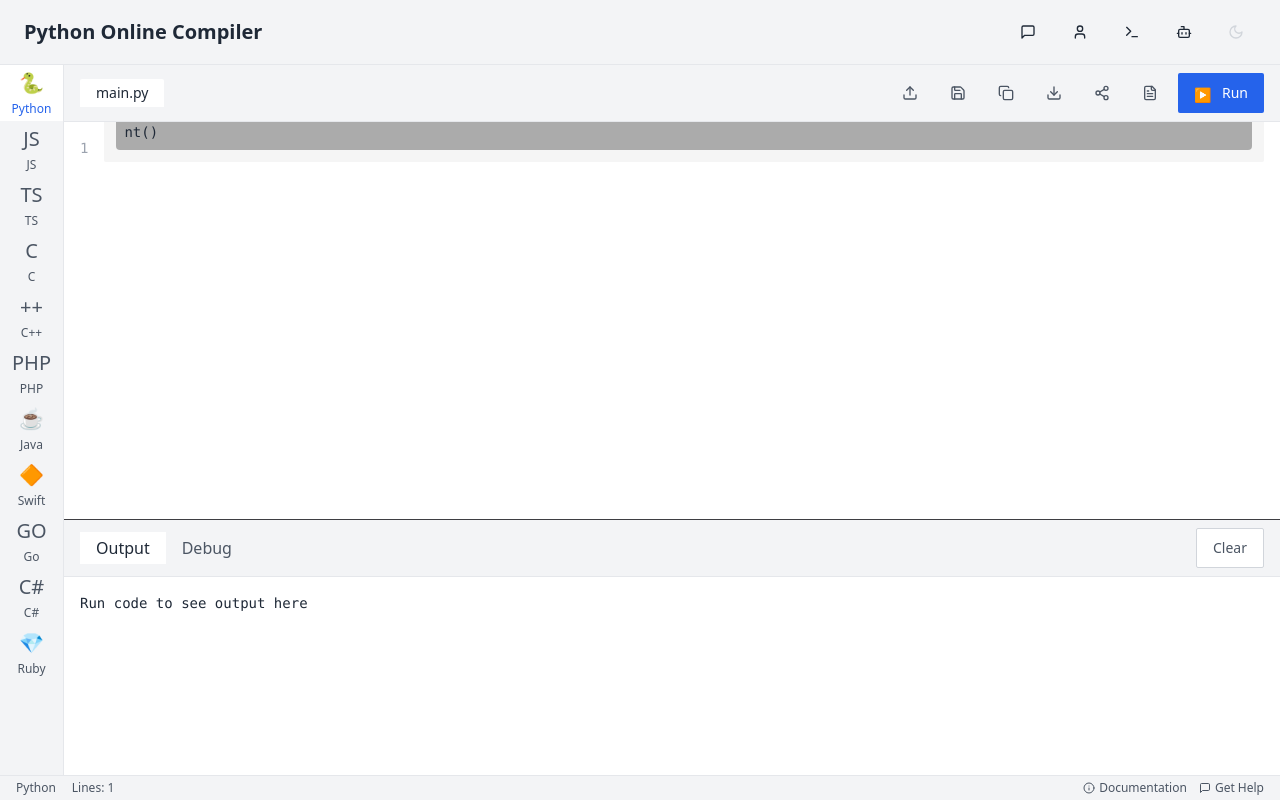
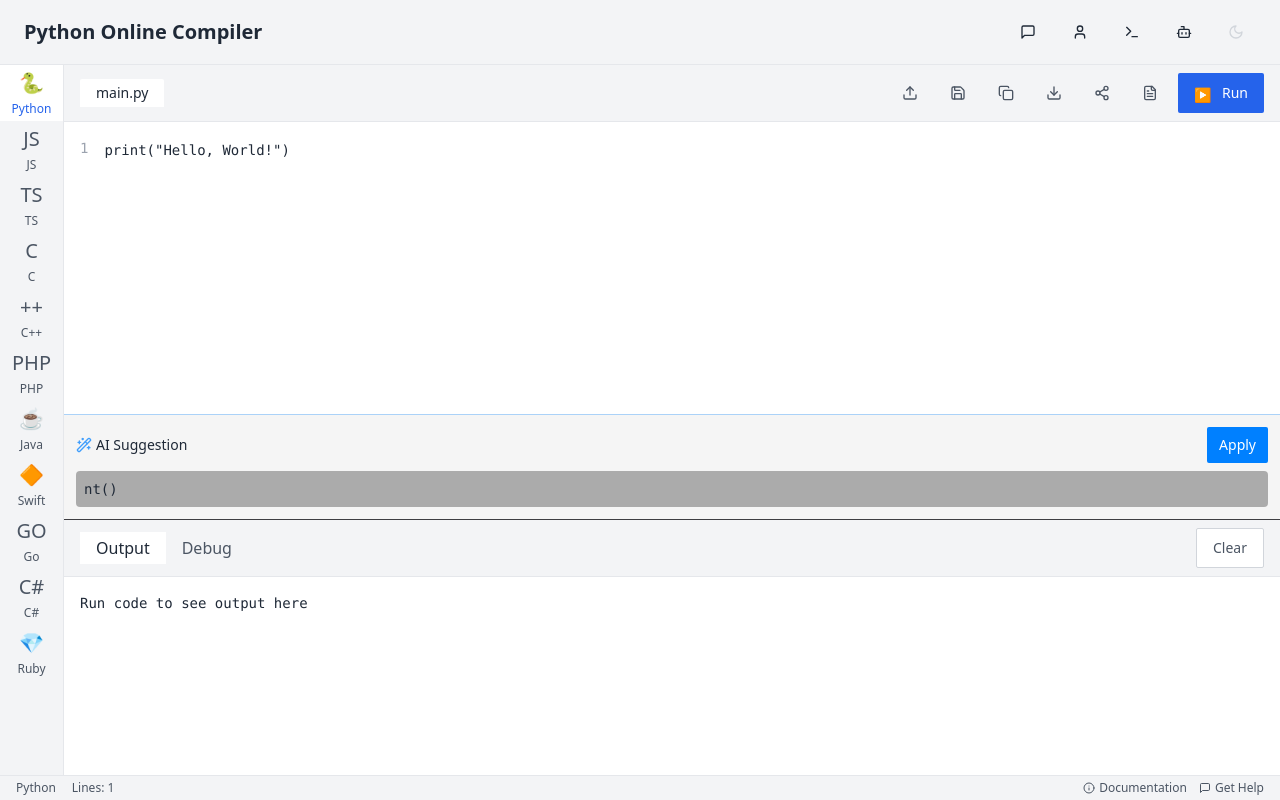
Before and after one commit to RajendraprasadKambhampati/glow-code-assistant, a React (Vite) app: page / in a window 1280 px wide. Built offline with nearby package versions, Linux system fonts and the light colour scheme.

Commit message:
Remove unused code

```diff
--- a/src/components/CodeEditorPane.tsx
+++ b/src/components/CodeEditorPane.tsx
@@ -26,24 +26,25 @@ const CodeEditorPane: React.FC<CodeEditorPaneProps> = ({
   return (
     <div className="flex-1 overflow-hidden">
       <div className="h-full relative">
-        <pre className={`absolute inset-0 p-4 font-mono text-sm ${theme === 'light' ? 'bg-white' : 'bg-[#1e1e1e]'} overflow-auto`}>
+        <div className={`absolute inset-0 p-4 font-mono text-sm ${theme === 'light' ? 'bg-white' : 'bg-[#1e1e1e]'} overflow-auto`}>
           <div className="flex">
             <div className={`pr-4 select-none ${theme === 'light' ? 'text-gray-400' : 'text-gray-500'} text-right`}>
               {code.split('\n').map((_, i) => (
                 <div key={i} className="h-6">{i + 1}</div>
               ))}
             </div>
-            <div className="flex-1 relative min-w-0">
             <textarea
               ref={editorRef}
               value={code}
               onChange={handleCodeChange}
               onClick={(e) => updateCursorPosition(e.currentTarget)}
               onKeyUp={(e) => updateCursorPosition(e.currentTarget)}
-                className={`w-full h-full ${theme === 'light' ? 'bg-white text-gray-800' : 'bg-transparent text-gray-300'} outline-none resize-none font-mono absolute inset-0`}
+              className={`w-full h-full resize-none outline-none font-mono ${theme === 'light' ? 'text-gray-800' : 'text-gray-300'}`}
               spellCheck="false"
               style={{ lineHeight: '1.5rem' }}
             />
+          </div>
+        </div>
 
         <div className="absolute bottom-0 left-0 w-full">
           <CodeSuggestion
@@ -55,9 +56,6 @@ const CodeEditorPane: React.FC<CodeEditorPaneProps> = ({
         </div>
       </div>
     </div>
-        </pre>
-      </div>
-    </div>
   );
 };
 
```
Lines whose indentation alone changed are shown as unchanged.
